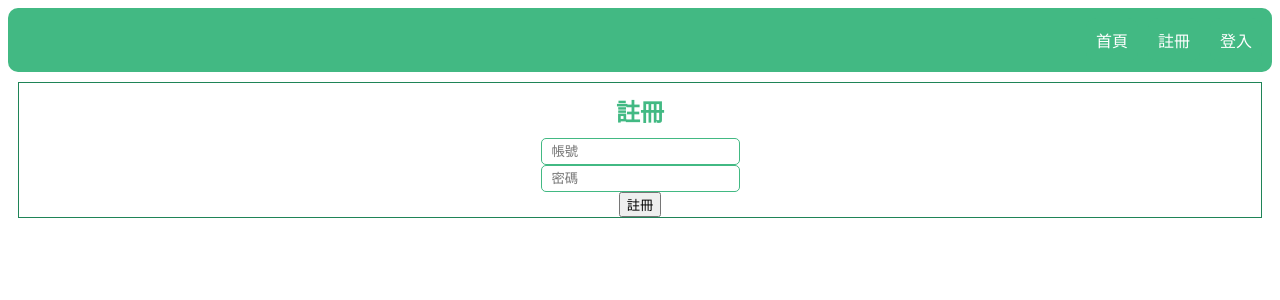
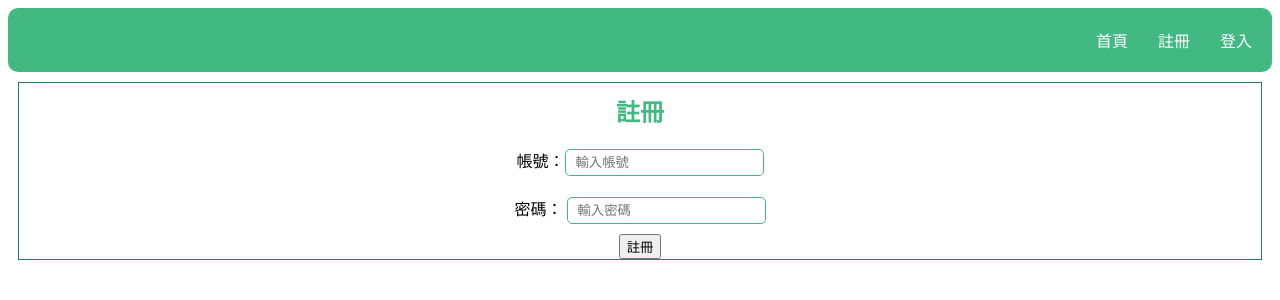
Before and after one commit to AlisonSmith1/chatRoom, a Vue app in the folder vue/: page /register in a window 1280 px wide. Shown: the top 300 px of the page. Built offline with nearby package versions, Linux system fonts and the light colour scheme.

Commit message:
改register設計

```diff
--- a/vue/src/views/RegisterBlock.vue
+++ b/vue/src/views/RegisterBlock.vue
@@ -1,8 +1,14 @@
 <template>
   <div class="block">
     <h2>註冊</h2>
-    <input v-model="username" placeholder="帳號" />
-    <input v-model="password" placeholder="密碼" />
+
+    <div class="form-group">
+      <label>帳號：</label>
+      <input v-model="username" type="text" placeholder="輸入帳號" />
+    </div>
+    <div class="form-group">
+      <label>密碼：</label> <input v-model="password" type="text" placeholder="輸入密碼" />
+    </div>
     <button @click="register">註冊</button>
   </div>
 </template>
@@ -76,6 +82,10 @@ input {
   border: 1px solid #42b983;
 }
 
+.form-group {
+  margin: 10px;
+}
+
 .register-btn {
   background-color: #42b983;
   color: white;
```
